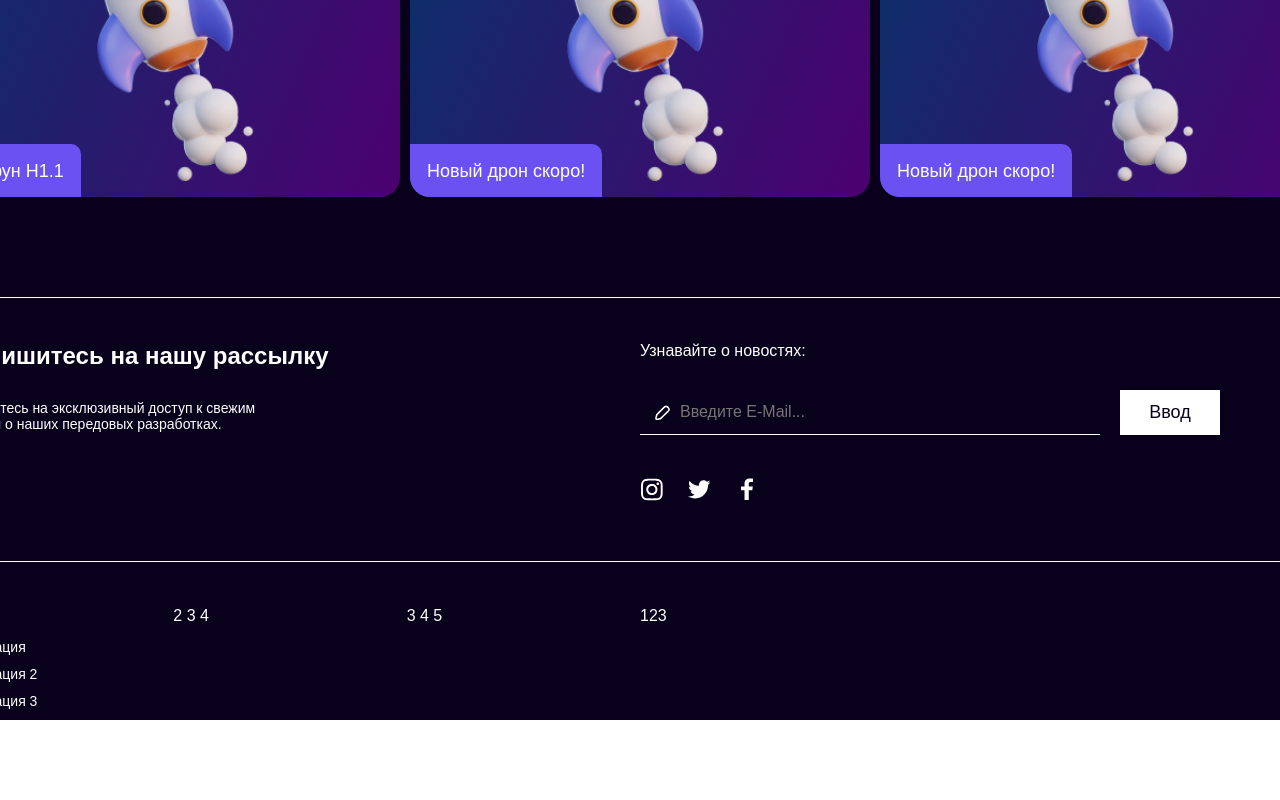
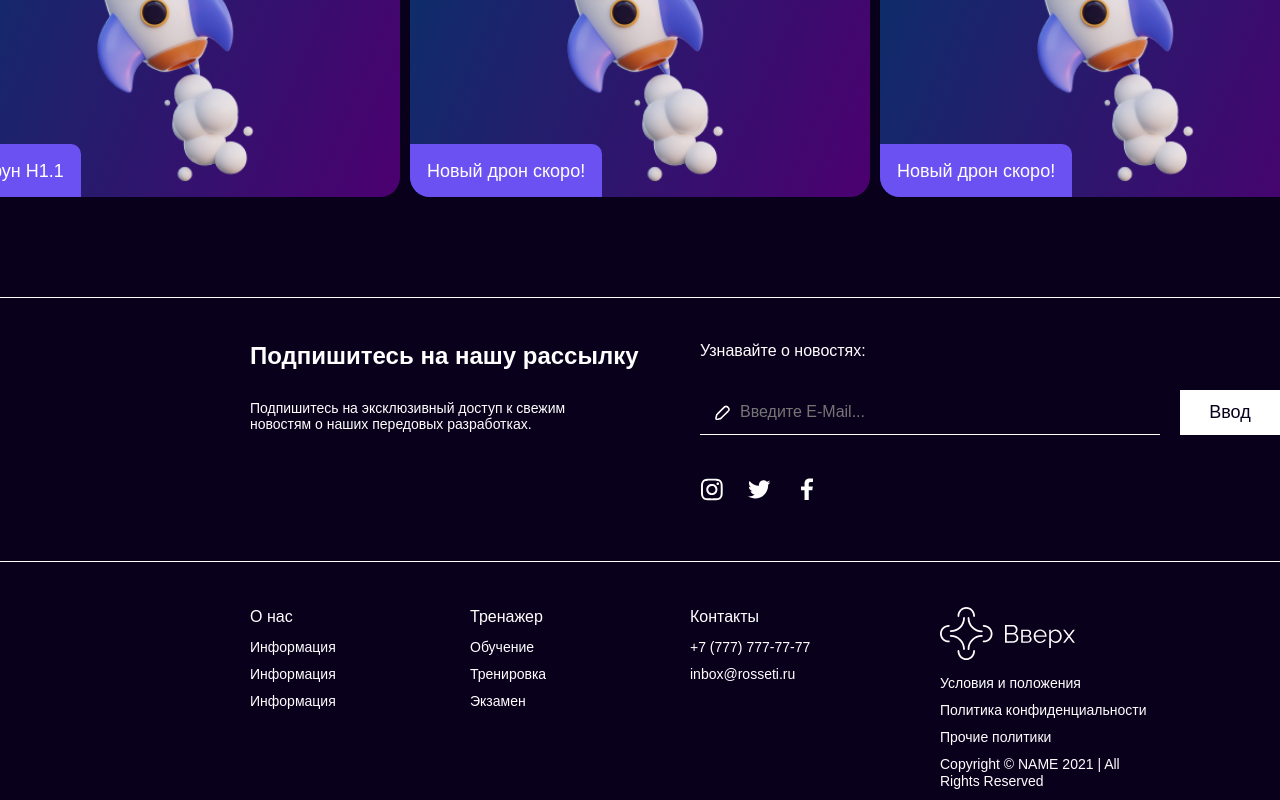
Before and after one commit to polskikh01/VES_front, a React (Create React App) app: page / in a window 1280 px wide. Shown: the part 2126-2926 px from the top of the page. Before the commit the page ends 2846 px from the top, so only its background shows below. Built offline with nearby package versions, Linux system fonts and the light colour scheme.

Commit message:
feat landig all

```diff
--- a/src/components/Banner.jsx
+++ b/src/components/Banner.jsx
@@ -11,6 +11,7 @@ import {Link} from "react-router-dom";
 const StyledBanner = styled(Flex)`
     width: 100%;
     height: 688px;
+    padding-left: 250px;
 `;
 
 const StyledH1 = styled.h1`
--- a/src/components/Flex.jsx
+++ b/src/components/Flex.jsx
@@ -11,6 +11,7 @@ const StyledFlex = styled.div`
   flex: ${(props) => props.flex || "1 1 0%"};
   margin-top: ${props => props.mt ? props.mt : 0};
   margin-bottom: ${props => props.mb ? props.mb : 0};
+  margin-left: ${props => props.ml ? props.ml : 0};
 `;
 
 const Flex = (props) => {
--- a/src/components/Footer.jsx
+++ b/src/components/Footer.jsx
@@ -4,8 +4,12 @@ import styled from "styled-components";
 
 import Flex from "./Flex";
 
+import logo from "../assets/logoFooter.svg"
+
 const StyledFooter = styled(Flex)`
   width: 100%;
+  height: 270px;
+  padding-left: 250px;
 `;
 
 const StyledLabel = styled.span`
@@ -26,11 +30,18 @@ const StyledLi = styled.li`
   font-size: .875em;
   line-height: 17px;
   margin-bottom: 10px;
+  margin-top: ${props => props.mt ? props.mt : 0};
 `;
 
 const StyledA = styled.a`
   text-decoration: none;
   color: #FFFFFF;
+`;
+
+const StyledLogo = styled.img`
+  width: 135px;
+  height: 53px;
+  margin-bottom: 15px;
 `;
 
 const Footer = (props) => {
@@ -41,35 +52,46 @@ const Footer = (props) => {
             >
                 <Flex
                     direction="column"
-                    justify="center"
                 >
                     <StyledLabel>О нас</StyledLabel>
                     <StyledUl>
                         <StyledLi><StyledA href={"#"}>Информация</StyledA></StyledLi>
-                        <StyledLi>Информация 2</StyledLi>
-                        <StyledLi>Информация 3</StyledLi>
+                        <StyledLi><StyledA href={"#"}>Информация</StyledA></StyledLi>
+                        <StyledLi><StyledA href={"#"}>Информация</StyledA></StyledLi>
                     </StyledUl>
                 </Flex>
                 <Flex
                     direction="column"
                 >
-                    2
-                    3
-                    4
+                    <StyledLabel>Тренажер</StyledLabel>
+                    <StyledUl>
+                        <StyledLi><StyledA href={"#"}>Обучение</StyledA></StyledLi>
+                        <StyledLi><StyledA href={"#"}>Тренировка</StyledA></StyledLi>
+                        <StyledLi><StyledA href={"#"}>Экзамен</StyledA></StyledLi>
+                    </StyledUl>
                 </Flex>
                 <Flex
                     direction="column"
                 >
-                    3
-                    4
-                    5
+                    <StyledLabel>Контакты</StyledLabel>
+                    <StyledUl>
+                        <StyledLi><StyledA href={"#"}>+7 (777) 777-77-77</StyledA></StyledLi>
+                        <StyledLi><StyledA href={"#"}>inbox@rosseti.ru</StyledA></StyledLi>
+                    </StyledUl>
                 </Flex>
             </Flex>
             <Flex
                 direction="column"
                 mt="45px"
+                ml="30px"
             >
-                123
+                <StyledLogo src={logo} alt="Logo" />
+                <StyledUl>
+                    <StyledLi><StyledA href={"#"}>Условия и положения</StyledA></StyledLi>
+                    <StyledLi><StyledA href={"#"}>Политика конфиденциальности</StyledA></StyledLi>
+                    <StyledLi><StyledA href={"#"}>Прочие политики</StyledA></StyledLi>
+                    <StyledLi><StyledA href={"#"}>Copyright © NAME 2021 | All Rights Reserved</StyledA></StyledLi>
+                </StyledUl>
             </Flex>
         </StyledFooter>
     )
--- a/src/components/Header.jsx
+++ b/src/components/Header.jsx
@@ -6,7 +6,6 @@ import Flex from "./Flex";
 import Nav from "./Nav";
 
 const StyledHeader = styled(Flex)`
-
 `
 
 const Header = ( props ) => {
--- a/src/components/Mailing.jsx
+++ b/src/components/Mailing.jsx
@@ -7,6 +7,7 @@ import Flex from "./Flex";
 const StyledMailing = styled(Flex)`
   border-top: 1px solid #FFFFFF;
   border-bottom: 1px solid #FFFFFF;
+  padding-left: 250px;
 `;
 
 const Mailing = (props) => {
--- a/src/containers/App.jsx
+++ b/src/containers/App.jsx
@@ -22,7 +22,7 @@ import m3 from "../assets/mod3.png";
 import fly from "../assets/fly.png";
 
 const StyledApp = styled(Flex)`
-  max-width: 1400px;
+  width: 100%;
   background-color: #09001C;
   color: #FFFFFF;
 `
```
Also changed, not shown: src/assets/logoFooter.svg (added).
